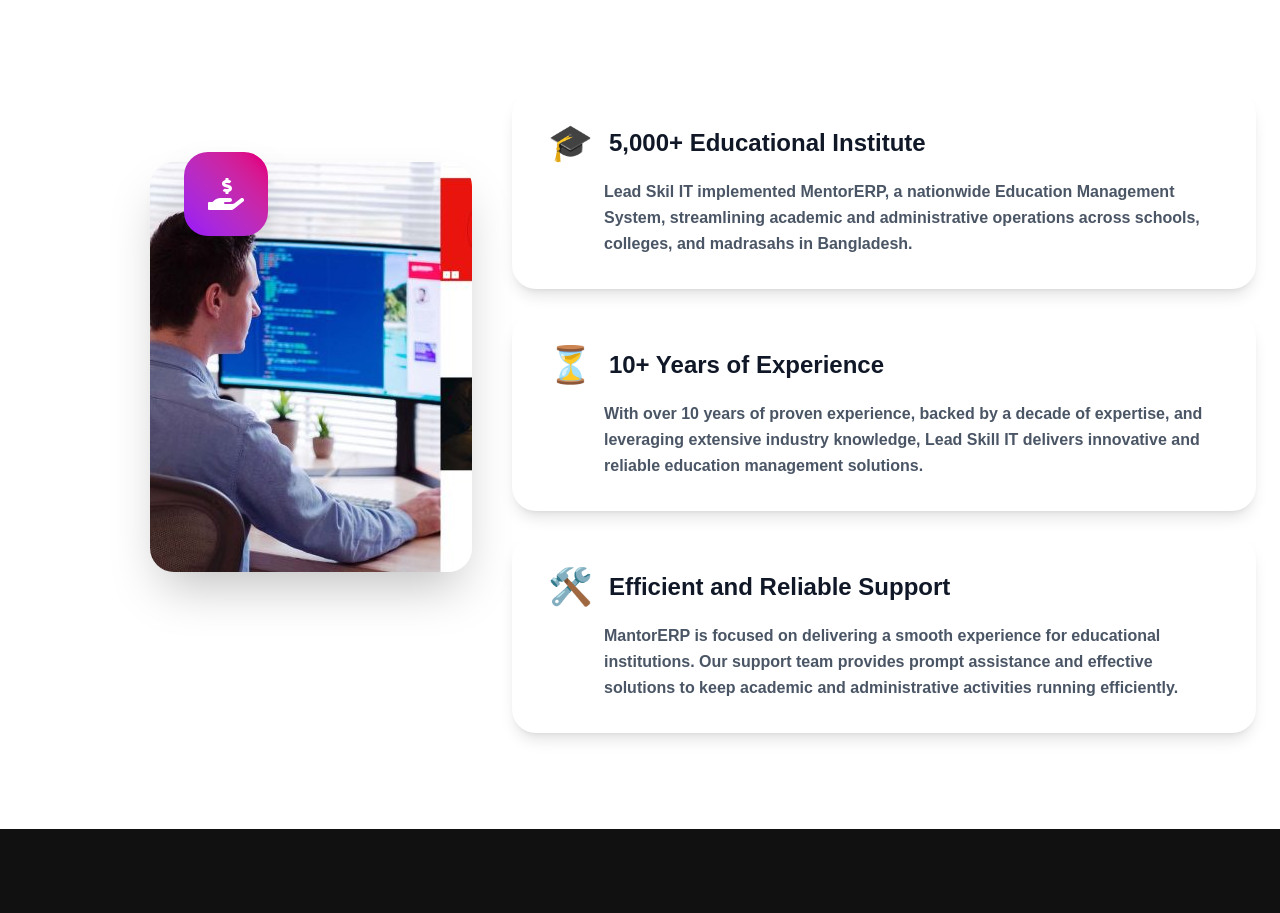
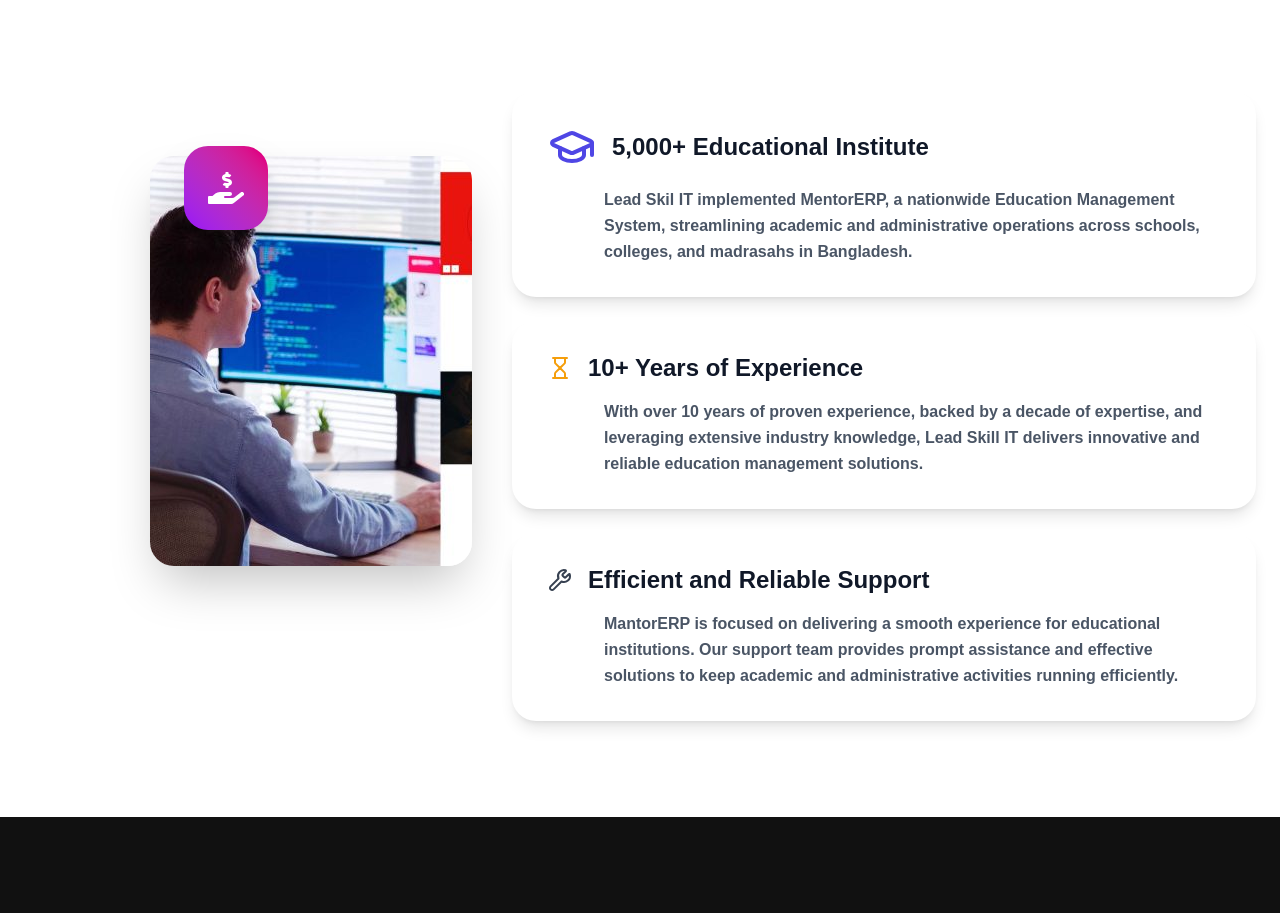
Before and after one commit to Ashikur123del/leadskill-IT, a React (Vite) app: page / in a window 1280 px wide. Shown: the part 3020-3933 px from the top of the page. Built offline with nearby package versions, Linux system fonts and the light colour scheme.

Commit message:
update new

```diff
--- a/index.html
+++ b/index.html
@@ -3,6 +3,7 @@
   <head>
     <meta charset="UTF-8" />
     <meta name="viewport" content="width=device-width, initial-scale=1.0" />
+   <link rel="icon" href="/public/logo.png" />
     <title>lead-skill-it</title>
   </head>
   <body>
--- a/src/Components/HomeComponent/SkillsSection.jsx
+++ b/src/Components/HomeComponent/SkillsSection.jsx
@@ -1,20 +1,29 @@
-import React from 'react';
-import { motion } from 'framer-motion';
-import { FaWordpress, FaHtml5, FaElementor, FaDivide, FaHandHoldingUsd } from 'react-icons/fa';
+import React from "react";
+import { motion } from "framer-motion";
+import {
+  FaWordpress,
+  FaHtml5,
+  FaElementor,
+  FaDivide,
+  FaHandHoldingUsd,
+} from "react-icons/fa";
+import { GraduationCap, Hourglass, Wrench } from "lucide-react";
 
 const SkillsSection = () => {
   return (
     <section className="py-24 bg-white overflow-hidden">
       <div className="container mx-auto px-6 md:flex   gap-10 items-center">
-
-        {/* Left Side: Animated Image Stack */}
         <motion.div
           initial={{ x: -100, opacity: 0 }}
           whileInView={{ x: 0, opacity: 1 }}
           transition={{ duration: 0.8, ease: "easeOut" }}
           className="relative h-[500px] w-full max-w-md mx-auto lg:mx-0 col-span-1"
         >
-          <img src="p.jpg" alt="Profile 1" className="absolute top-0 right-0  object-cover rounded-3xl shadow-2xl z-10" />
+          <img
+            src="p.jpg"
+            alt="Profile 1"
+            className="absolute top-0 right-0  object-cover rounded-3xl shadow-2xl z-10"
+          />
           {/* <img src="p2.webp" alt="Profile 2" className="absolute top-10 left-0  object-cover rounded-3xl shadow-2xl border-[8px] border-white z-20" /> */}
 
           <motion.div
@@ -26,33 +35,35 @@
           </motion.div>
         </motion.div>
 
-        {/* Right Side: Animated Content */}
         <div className="flex flex-col gap-y-6">
           {[
             {
               title: "5,000+ Educational Institute",
               text: "Lead Skil IT implemented MentorERP, a nationwide Education Management System, streamlining academic and administrative operations across schools, colleges, and madrasahs in Bangladesh.",
-      icon: "🎓"
+              icon: <GraduationCap size={48} color="#4f46e5" />,
             },
             {
               title: "10+ Years of Experience",
               text: "With over 10 years of proven experience, backed by a decade of expertise, and leveraging extensive industry knowledge, Lead Skill IT delivers innovative and reliable education management solutions.",
-      icon: "⏳"
+              icon: <Hourglass size={24} color="#f59e0b" />,
             },
             {
               title: "Efficient and Reliable Support",
               text: "MantorERP is focused on delivering a smooth experience for educational institutions. Our support team provides prompt assistance and effective solutions to keep academic and administrative activities running efficiently.",
-      icon: "🛠️"
-    }
+              icon: <Wrench size={24} color="#374151" />,
+            },
           ].map((card, index) => (
             <motion.div
               key={index}
               initial={{ x: 50, opacity: 0 }}
               whileInView={{ x: 0, opacity: 1 }}
-      transition={{ duration: 0.7, delay: index * 0.2, ease: "easeOut" }}
+              transition={{
+                duration: 0.7,
+                delay: index * 0.2,
+                ease: "easeOut",
+              }}
               className="group relative bg-white p-6 md:p-8 rounded-3xl shadow-lg border-l-4 border-transparent hover:border-purple-600 transition-all duration-300 hover:shadow-2xl hover:-translate-y-2"
             >
-
               <div className="flex flex-col md:flex-row items-start md:items-center gap-4 mb-4">
                 <span className="text-4xl">{card.icon}</span>
                 <h2 className="text-xl md:text-2xl font-bold text-gray-900 leading-tight">
```
Lines whose indentation alone changed are shown as unchanged.
